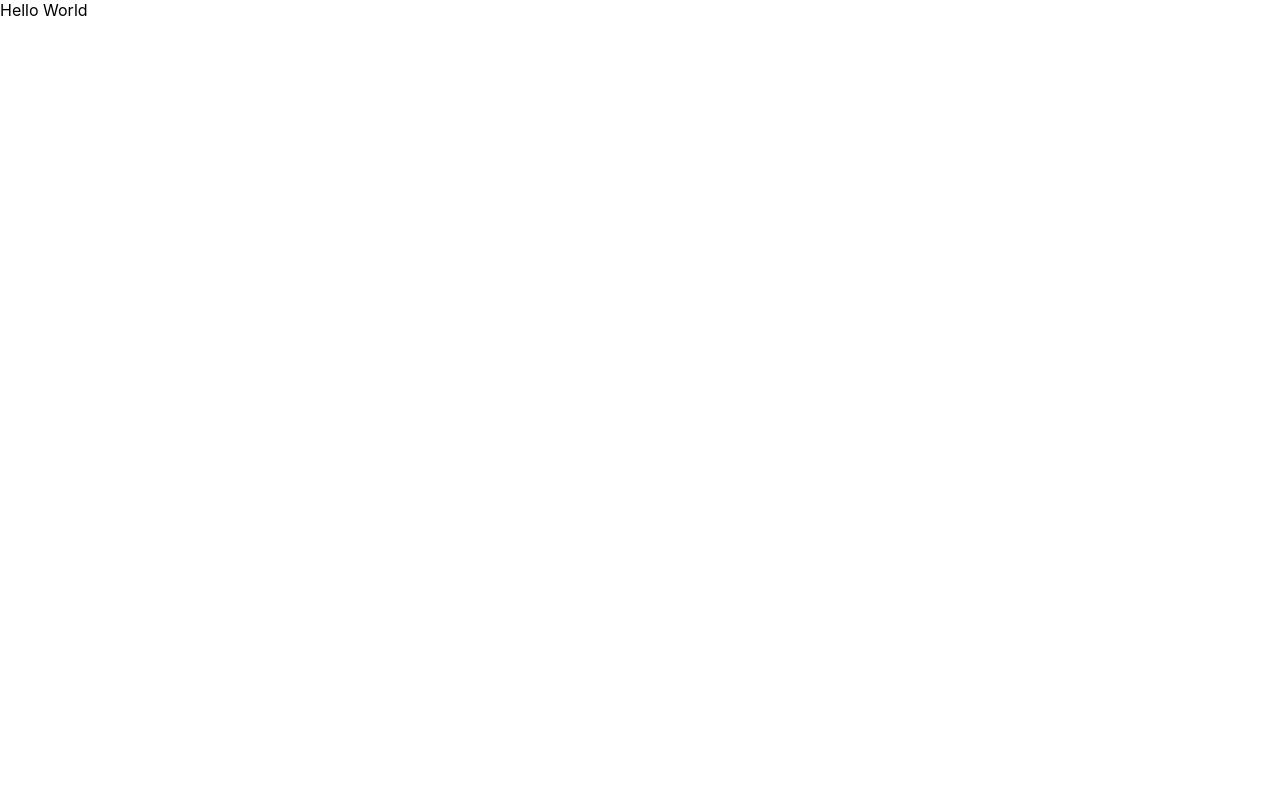
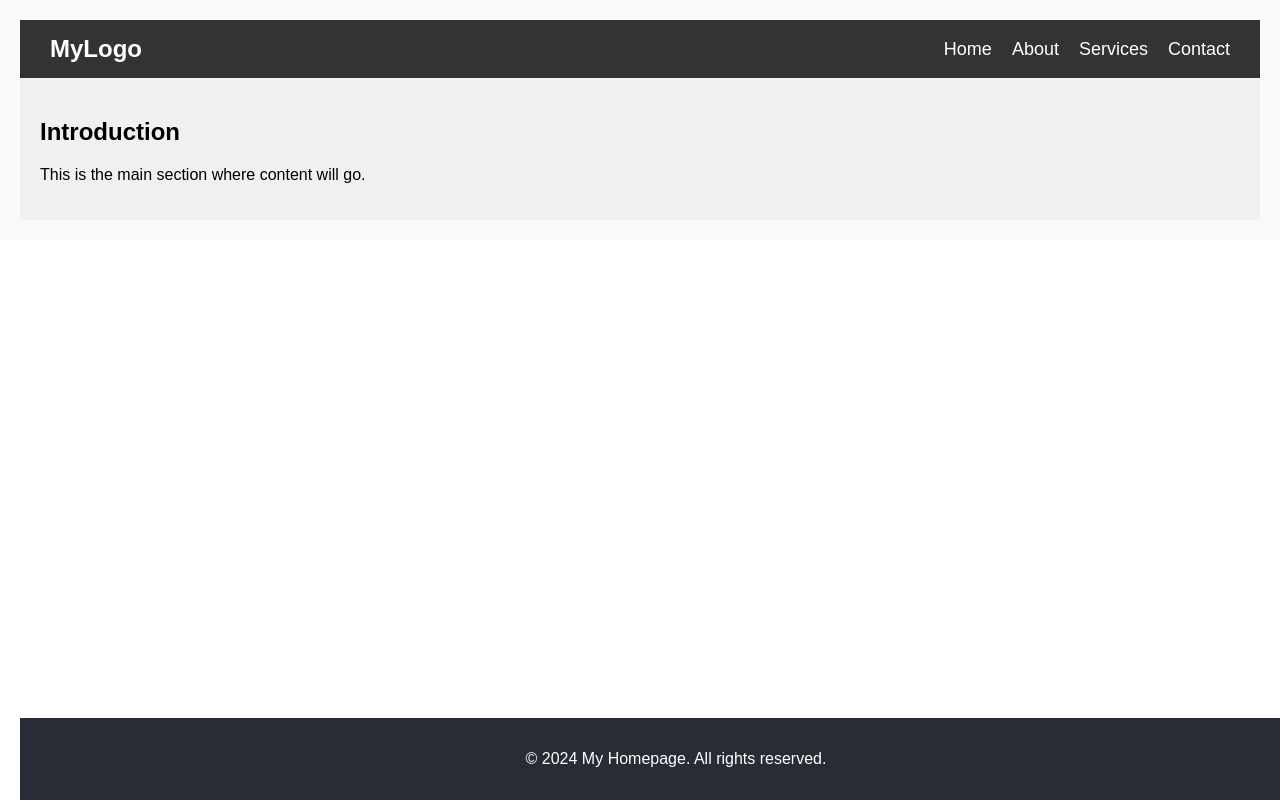
Before and after one commit to Mariuskvaal/ecommerce-store-react, a React (Create React App) app in the folder my-react-app/my-react-app/: page / in a window 1280 px wide. Built offline with nearby package versions, Linux system fonts and the light colour scheme.

Commit message:
Figuring out how React works

```diff
--- a/my-react-app/my-react-app/src/App.css
+++ b/my-react-app/my-react-app/src/App.css
@@ -1,38 +1,42 @@
-.App {
+/* src/App.css */
+body {
+  margin: 0;
+  font-family: Arial, sans-serif;
+}
+
+header {
+  background-color: #282c34;
+  color: white;
+  padding: 1em;
   text-align: center;
 }
 
-.App-logo {
-  height: 40vmin;
-  pointer-events: none;
+nav ul {
+  list-style-type: none;
+  padding: 0;
 }
 
-@media (prefers-reduced-motion: no-preference) {
-  .App-logo {
-    animation: App-logo-spin infinite 20s linear;
-  }
+nav ul li {
+  display: inline;
+  margin: 0 10px;
 }
 
-.App-header {
-  background-color: #282c34;
-  min-height: 100vh;
-  display: flex;
-  flex-direction: column;
-  align-items: center;
-  justify-content: center;
-  font-size: calc(10px + 2vmin);
+nav ul li a {
   color: white;
+  text-decoration: none;
 }
 
-.App-link {
-  color: #61dafb;
+main {
+  padding: 20px;
+  background-color: #f0f0f0;
 }
 
-@keyframes App-logo-spin {
-  from {
-    transform: rotate(0deg);
-  }
-  to {
-    transform: rotate(360deg);
-  }
+footer {
+  background-color: #282c34;
+  color: white;
+  text-align: center;
+  padding: 1em;
+  position: fixed;
+  width: 100%;
+  bottom: 0;
 }
--- a/my-react-app/my-react-app/src/App.js
+++ b/my-react-app/my-react-app/src/App.js
@@ -1,9 +1,14 @@
-import React from "react";
-
-const greeting = React.createElement();
+// src/App.js
+import React from 'react';
+import HomePage from './pages/HomePage.js';
+import './App.css';  // Optional: For global styling
 
 function App() {
-  return <div> Hello World </div>;
+  return (
+    <div className="App">
+      <HomePage />
+    </div>
+  );
 }
 
 export default App;
--- /dev/null
+++ b/my-react-app/my-react-app/src/Components/Navbar/Navbar.css
@@ -0,0 +1,71 @@
+/* src/Components/Navbar/Navbar.css */
+
+.navbar {
+    display: flex;
+    justify-content: space-between;
+    align-items: center;
+    padding: 15px 30px;
+    background-color: #333;
+    color: white;
+  }
+
+  .navbar-logo {
+    font-size: 24px;
+    font-weight: bold;
+  }
+
+  .navbar-links {
+    display: flex;
+    justify-content: space-around;
+    align-items: center;
+  }
+
+  .navbar-links a {
+    color: white;
+    text-decoration: none;
+    margin-left: 20px;
+    font-size: 18px;
+  }
+
+  .navbar-toggle {
+    display: none;
+    flex-direction: column;
+    cursor: pointer;
+  }
+
+  .navbar-toggle .bar {
+    height: 3px;
+    width: 25px;
+    background-color: white;
+    margin: 4px 0;
+  }
+
+  /* Responsive design */
+  @media screen and (max-width: 768px) {
+    .navbar-links {
+      position: absolute;
+      top: 60px;
+      left: -100%;
+      width: 100%;
+      height: 100vh;
+      background-color: #333;
+      display: flex;
+      flex-direction: column;
+      justify-content: center;
+      align-items: center;
+      transition: all 0.3s ease;
+    }
+
+    .navbar-links.open {
+      left: 0;
+    }
+
+    .navbar-links a {
+      font-size: 24px;
+      margin: 15px 0;
+    }
+
+    .navbar-toggle {
+      display: flex;
+    }
+  }
--- /dev/null
+++ b/my-react-app/my-react-app/src/Components/Navbar/Navbar.jsx
@@ -0,0 +1,30 @@
+// src/Components/Navbar/Navbar.jsx
+import React, { useState } from 'react';
+import './Navbar.css';
+
+function Navbar() {
+  const [isOpen, setIsOpen] = useState(false);
+
+  const toggleMenu = () => {
+    setIsOpen(!isOpen);
+  };
+
+  return (
+    <nav className="navbar">
+      <div className="navbar-logo">MyLogo</div>
+      <div className={`navbar-links ${isOpen ? 'open' : ''}`}>
+        <a href="#home">Home</a>
+        <a href="#about">About</a>
+        <a href="#services">Services</a>
+        <a href="#contact">Contact</a>
+      </div>
+      <div className="navbar-toggle" onClick={toggleMenu}>
+        <span className="bar"></span>
+        <span className="bar"></span>
+        <span className="bar"></span>
+      </div>
+    </nav>
+  );
+}
+
+export default Navbar;
--- /dev/null
+++ b/my-react-app/my-react-app/src/pages/HomePage.css
@@ -0,0 +1,17 @@
+/* src/pages/HomePage.css */
+.HomePage {
+    padding: 20px;
+    background-color: #f9f9f9;
+  }
+
+  header h1 {
+    color: #ffffff;
+  }
+
+  main section {
+    margin-top: 20px;
+  }
+
+  footer {
+    margin-top: 20px;
+  }
--- a/my-react-app/my-react-app/src/pages/HomePage.js
+++ b/my-react-app/my-react-app/src/pages/HomePage.js
@@ -1,12 +1,54 @@
 // src/pages/HomePage.js
 import React from 'react';
+import './HomePage.css'; // Optional: For custom styling
+import Navbar from '../Components/Navbar/Navbar'; // Import the Navbar component
+
 
 function HomePage() {
   return (
-    <div>
-      <h1>Welcome to the HomePage</h1>
+    <div className="HomePage">
+      <Navbar />
+      <Main />
+      <Footer />
     </div>
   );
 }
 
-export default HomePage; // Ensure this is correct
+// Header Component
+function Header() {
+  return (
+    <header>
+      <h1>Welcome to My Homepage</h1>
+      <nav>
+        <ul>
+          <li><a href="#home">Home</a></li>
+          <li><a href="#about">About</a></li>
+          <li><a href="#contact">Contact</a></li>
+        </ul>
+      </nav>
+    </header>
+  );
+}
+
+// Main Section
+function Main() {
+  return (
+    <main>
+      <section>
+        <h2>Introduction</h2>
+        <p>This is the main section where content will go.</p>
+      </section>
+    </main>
+  );
+}
+
+// Footer Component
+function Footer() {
+  return (
+    <footer>
+      <p>&copy; 2024 My Homepage. All rights reserved.</p>
+    </footer>
+  );
+}
+
+export default HomePage;
```
